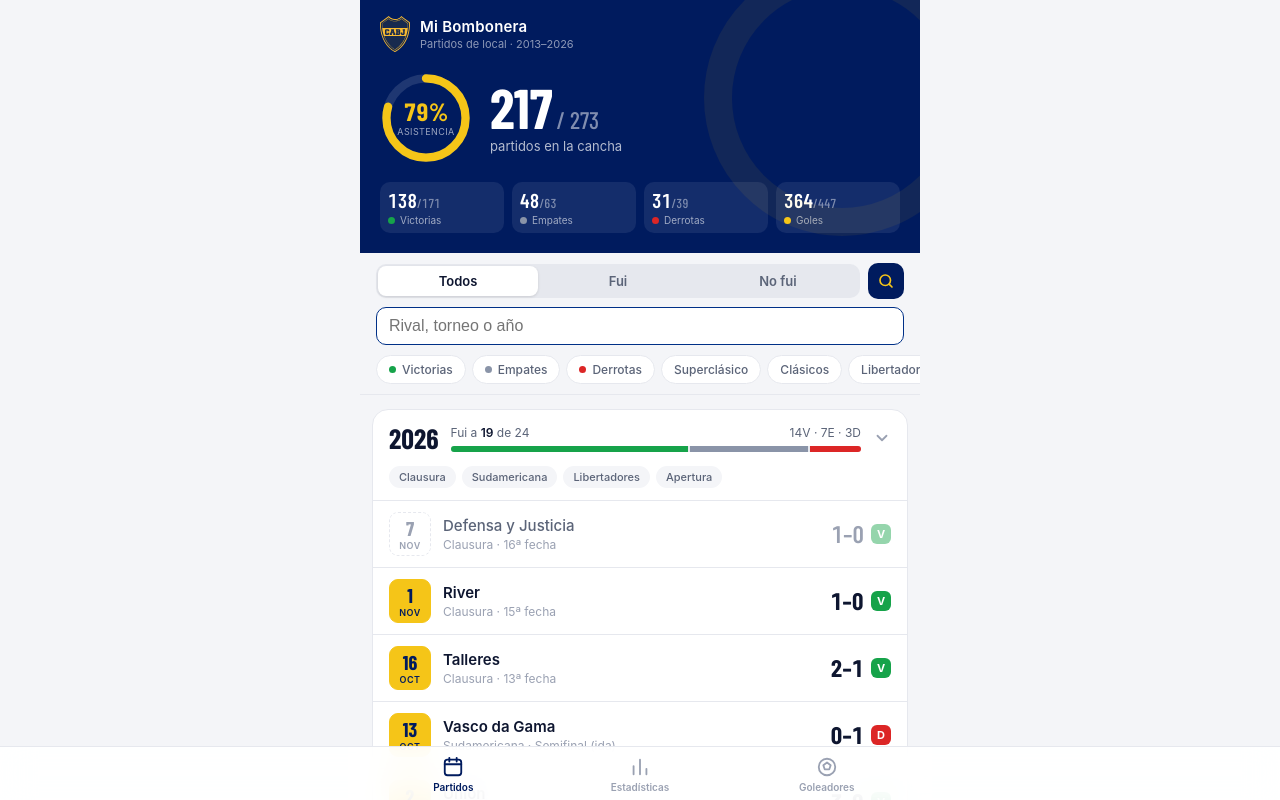
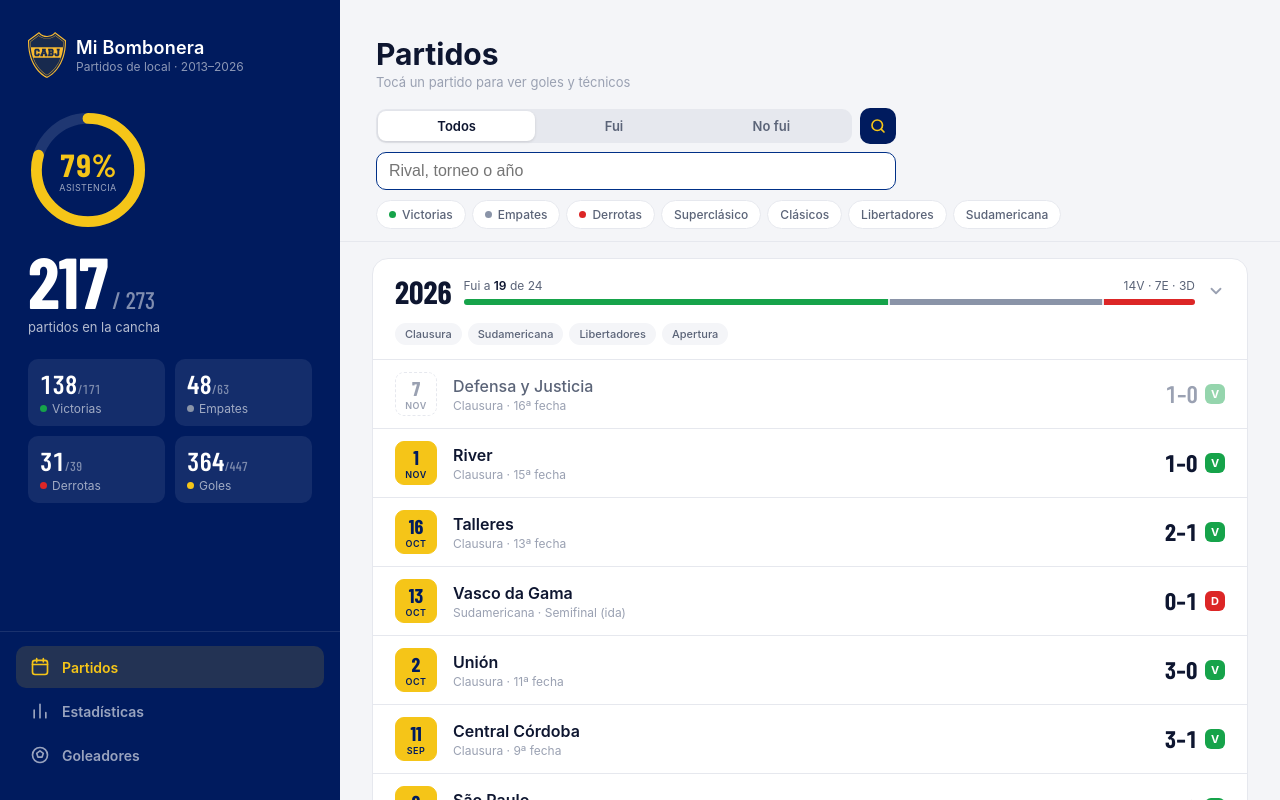
Before and after one commit to julianlinenberg/mi-bombonera, a plain HTML site: page index.html in a window 1280 px wide. Both pictures are taken after a click on the button "Buscar". Shown: the top 800 px of the page. Drawn offline with nearby package versions, Linux system fonts and the light colour scheme.

Commit message:
Versión desktop, saco círculo decorativo del header y la fila 'Yo' del detalle
Co-Authored-By: Claude Opus 5.5 <noreply@anthropic.com>
Claude-Session: https://claude.ai/code/session_011TaFfRYpFV3VXbsoXFNyQD

```diff
--- a/index.html
+++ b/index.html
@@ -32,7 +32,6 @@ button{font:inherit;color:inherit;background:none;border:none;cursor:pointer;}
 
 /* HERO */
 .hero{background:var(--azul);color:#fff;padding:calc(16px + var(--safe-top)) 20px 20px;position:relative;overflow:hidden;}
-.hero::after{content:"";position:absolute;right:-60px;top:-40px;width:220px;height:220px;border-radius:50%;border:28px solid rgba(245,197,24,.07);pointer-events:none;}
 .brand{display:flex;align-items:center;gap:10px;}
 .brand img{width:30px;height:36px;object-fit:contain;}
 .brand h1{font-size:15px;font-weight:600;letter-spacing:.2px;}
@@ -164,13 +163,67 @@ button{font:inherit;color:inherit;background:none;border:none;cursor:pointer;}
 .tab.on{color:var(--azul);}
 @media (prefers-color-scheme:dark){.tab.on{color:var(--oro);}}
 .view{display:none;} .view.on{display:block;}
+
+.side{display:contents;}
+.page-title.desk{display:none;}
+body:not([data-view="partidos"]) .hero{display:none;}
+
+/* DESKTOP */
+@media (min-width:960px){
+  body:not([data-view="partidos"]) .hero{display:block;}
+  .app{max-width:none;display:grid;grid-template-columns:340px 1fr;padding-bottom:0;}
+  .main > section{max-width:1080px;}
+  .side{display:flex;flex-direction:column;position:sticky;top:0;height:100vh;background:var(--azul);overflow-y:auto;}
+  .hero{padding:32px 28px 24px;}
+  .brand img{width:38px;height:46px;}
+  .brand h1{font-size:18px;}
+  .brand p{font-size:12px;}
+  .hero-main{flex-direction:column;align-items:flex-start;gap:18px;margin-top:32px;}
+  .ring{width:120px;height:120px;}
+  .ring .pct b{font-size:32px;}
+  .hero-big{font-size:72px;}
+  .hero-row{grid-template-columns:1fr 1fr;gap:10px;margin-top:24px;}
+  .hk{padding:12px 12px 10px;}
+  .hk .num{font-size:26px;}
+  .hk .lbl{font-size:12px;}
+  .tabbar{position:static;background:transparent;backdrop-filter:none;-webkit-backdrop-filter:none;border-top:1px solid rgba(255,255,255,.1);padding:14px 16px 24px;margin-top:auto;}
+  .tabbar-in{flex-direction:column;gap:2px;max-width:none;}
+  .tab{flex-direction:row;justify-content:flex-start;gap:12px;padding:11px 14px;border-radius:10px;font-size:14px;color:rgba(255,255,255,.6);}
+  .tab svg{width:20px;height:20px;}
+  .tab:hover{background:rgba(255,255,255,.06);color:#fff;}
+  .tab.on,.tab.on:hover{background:rgba(245,197,24,.14);color:var(--oro);}
+  .main{min-width:0;padding:0 32px 40px;}
+  .page-title,.page-title.desk{display:block;padding:36px 4px 6px;}
+  .page-title h2{font-size:30px;}
+  .toolbar{top:0;margin:0 -32px;padding:12px 36px;}
+  .tb-row{max-width:520px;}
+  .search.open{max-width:520px;}
+  .chips{margin:10px -36px 0;padding:0 36px;flex-wrap:wrap;overflow:visible;}
+  .year{margin:16px 0 0;}
+  .year-head{padding:16px 22px;}
+  .year-num{font-size:32px;}
+  .match{padding:12px 22px;gap:16px;}
+  .match:hover{background:var(--bg);}
+  .rival{font-size:16px;}
+  .detail{padding:2px 22px 16px 80px;max-width:760px;}
+  .tchips{padding:0 22px 14px;}
+  .panel{margin:16px 0 0;padding:20px;}
+  #stats{display:grid;grid-template-columns:1fr 1fr;gap:16px;align-items:start;}
+  #stats .panel{margin:0;}
+  #stats .panel.wide{grid-column:1/-1;order:3;}
+  #stats .panel.p-rachas{order:2;} #stats .panel.p-clas{order:4;} #stats .panel.p-riv{order:5;}
+  #stats .bars{height:200px;}
+  #v-stats .page-title{padding-bottom:20px;}
+  #goles .panel{display:grid;grid-template-columns:1fr 1fr;column-gap:40px;}
+  #goles .list-row:nth-child(2){border-top:none;}
+  #goles .more{grid-column:1/-1;}
+  #v-goles .toolbar{margin:0;padding:8px 0 0;max-width:360px;}
+}
 </style>
 </head>
 <body>
 <div class="app">
-
-<!-- PARTIDOS -->
-<section class="view on" id="v-partidos">
+<aside class="side">
   <header class="hero">
     <div class="brand">
       <img src="escudo.svg" alt="Boca Juniors">
@@ -188,6 +241,17 @@ button{font:inherit;color:inherit;background:none;border:none;cursor:pointer;}
     </div>
     <div class="hero-row" id="hero-row"></div>
   </header>
+<nav class="tabbar"><div class="tabbar-in">
+  <button class="tab on" data-view="partidos"><svg viewBox="0 0 24 24" fill="none" stroke="currentColor" stroke-width="2" stroke-linecap="round" stroke-linejoin="round"><rect x="3" y="4" width="18" height="17" rx="3"/><path d="M3 9h18M8 2v4M16 2v4"/></svg>Partidos</button>
+  <button class="tab" data-view="stats"><svg viewBox="0 0 24 24" fill="none" stroke="currentColor" stroke-width="2" stroke-linecap="round"><path d="M5 20V11M12 20V4M19 20v-6"/></svg>Estadísticas</button>
+  <button class="tab" data-view="goles"><svg viewBox="0 0 24 24" fill="none" stroke="currentColor" stroke-width="2" stroke-linecap="round" stroke-linejoin="round"><circle cx="12" cy="12" r="9"/><path d="m12 7 4 3-1.5 4.5h-5L8 10z"/></svg>Goleadores</button>
+</div></nav>
+</aside>
+<main class="main">
+
+<!-- PARTIDOS -->
+<section class="view on" id="v-partidos">
+  <div class="page-title desk"><h2>Partidos</h2><p>Tocá un partido para ver goles y técnicos</p></div>
 
   <div class="toolbar">
     <div class="tb-row">
@@ -225,13 +289,9 @@ button{font:inherit;color:inherit;background:none;border:none;cursor:pointer;}
   <div id="goles"></div>
 </section>
 
+</main>
 </div>
 
-<nav class="tabbar"><div class="tabbar-in">
-  <button class="tab on" data-view="partidos"><svg viewBox="0 0 24 24" fill="none" stroke="currentColor" stroke-width="2" stroke-linecap="round" stroke-linejoin="round"><rect x="3" y="4" width="18" height="17" rx="3"/><path d="M3 9h18M8 2v4M16 2v4"/></svg>Partidos</button>
-  <button class="tab" data-view="stats"><svg viewBox="0 0 24 24" fill="none" stroke="currentColor" stroke-width="2" stroke-linecap="round"><path d="M5 20V11M12 20V4M19 20v-6"/></svg>Estadísticas</button>
-  <button class="tab" data-view="goles"><svg viewBox="0 0 24 24" fill="none" stroke="currentColor" stroke-width="2" stroke-linecap="round" stroke-linejoin="round"><circle cx="12" cy="12" r="9"/><path d="m12 7 4 3-1.5 4.5h-5L8 10z"/></svg>Goleadores</button>
-</div></nav>
 
 <script>
 
@@ -661,7 +721,6 @@ function matchHTML(m){
       <div class="drow"><span class="dl">DT Boca</span><span class="dv">${esc(m.dt_boca || 'N/D')}</span></div>
       <div class="drow"><span class="dl">DT rival</span><span class="dv">${esc(m.dt_rival || 'N/D')}</span></div>
       ${m.nota ? `<div class="drow"><span class="dl">Memo</span><span class="dv" style="font-style:italic;color:var(--text-2)">${esc(m.nota)}</span></div>` : ''}
-      <div class="drow"><span class="dl">Yo</span><span class="dv">${isFui ? 'Estuve en la cancha' : 'No fui'}</span></div>
     </div>`;
   }
   return html;
@@ -741,18 +800,18 @@ function renderStats(){
       <div><div class="num">${cnt('P')}</div><div class="lbl"><i class="dot d"></i>Derrotas</div></div>
     </div><div style="margin-top:14px">${wdlBar(MATCHES)}</div></div>
 
-    <div class="panel"><h2>Asistencia por año</h2><div class="bars">${bars}</div>
+    <div class="panel wide"><h2>Asistencia por año</h2><div class="bars">${bars}</div>
       <div class="legend"><span><i class="sq" style="background:var(--oro)"></i>Fui</span><span><i class="sq" style="background:var(--line)"></i>Total del año</span></div></div>
 
-    <div class="panel"><h2>Rachas</h2><div class="streaks">
+    <div class="panel p-rachas"><h2>Rachas</h2><div class="streaks">
       <div class="streak"><div class="num">${best}</div><div class="lbl">seguidos en la cancha</div><div class="sub">${bestRange}</div></div>
       <div class="streak"><div class="num">${now}</div><div class="lbl">racha actual</div><div class="sub">partidos seguidos hasta el último</div></div>
       <div class="streak"><div class="num">${unbeaten}</div><div class="lbl">sin ver una derrota</div><div class="sub">partidos que fuiste, en fila</div></div>
       <div class="streak"><div class="num">${mine.length ? fmt(mine[0]).split(' ').pop() : '-'}</div><div class="lbl">primer partido</div><div class="sub">${mine.length ? `${esc(mine[0].rival)} · ${fmt(mine[0])}` : ''}</div></div>
     </div></div>
 
-    <div class="panel"><h2>Clásicos</h2>${clas}</div>
-    <div class="panel" style="margin-bottom:14px"><h2>Rivales que más viste</h2>${rivRows}</div>`;
+    <div class="panel p-clas"><h2>Clásicos</h2>${clas}</div>
+    <div class="panel p-riv" style="margin-bottom:14px"><h2>Rivales que más viste</h2>${rivRows}</div>`;
 }
 
 // ── GOLEADORES ───────────────────────────────────────
@@ -809,6 +868,7 @@ function showView(v){
   if (!VIEWS[v]) v = 'partidos';
   Object.entries(VIEWS).forEach(([k, id]) => document.getElementById(id).classList.toggle('on', k === v));
   document.querySelectorAll('.tab').forEach(t => t.classList.toggle('on', t.dataset.view === v));
+  document.body.dataset.view = v;
   window.scrollTo(0, 0);
 }
 document.querySelectorAll('.tab').forEach(t => t.addEventListener('click', () => {
```
